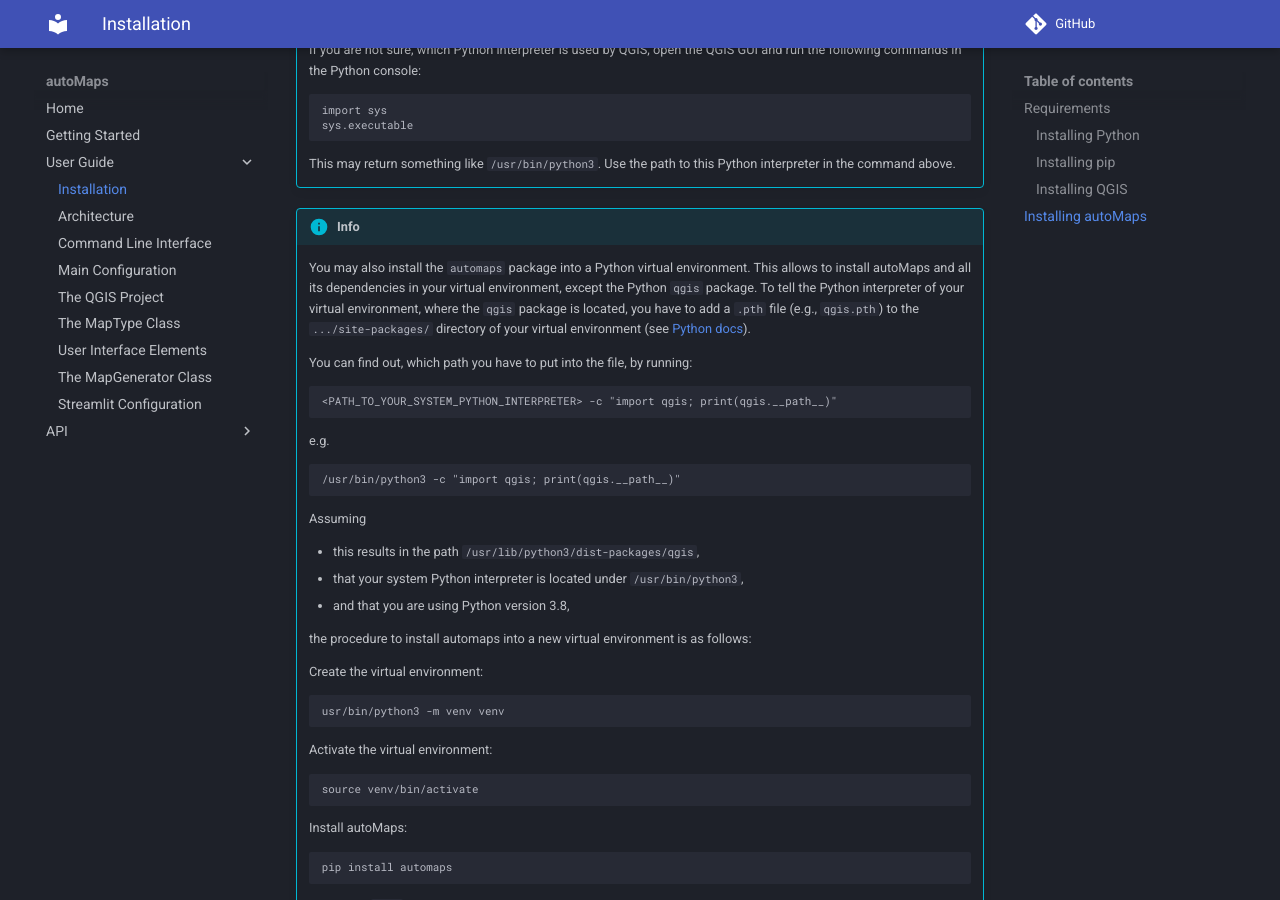
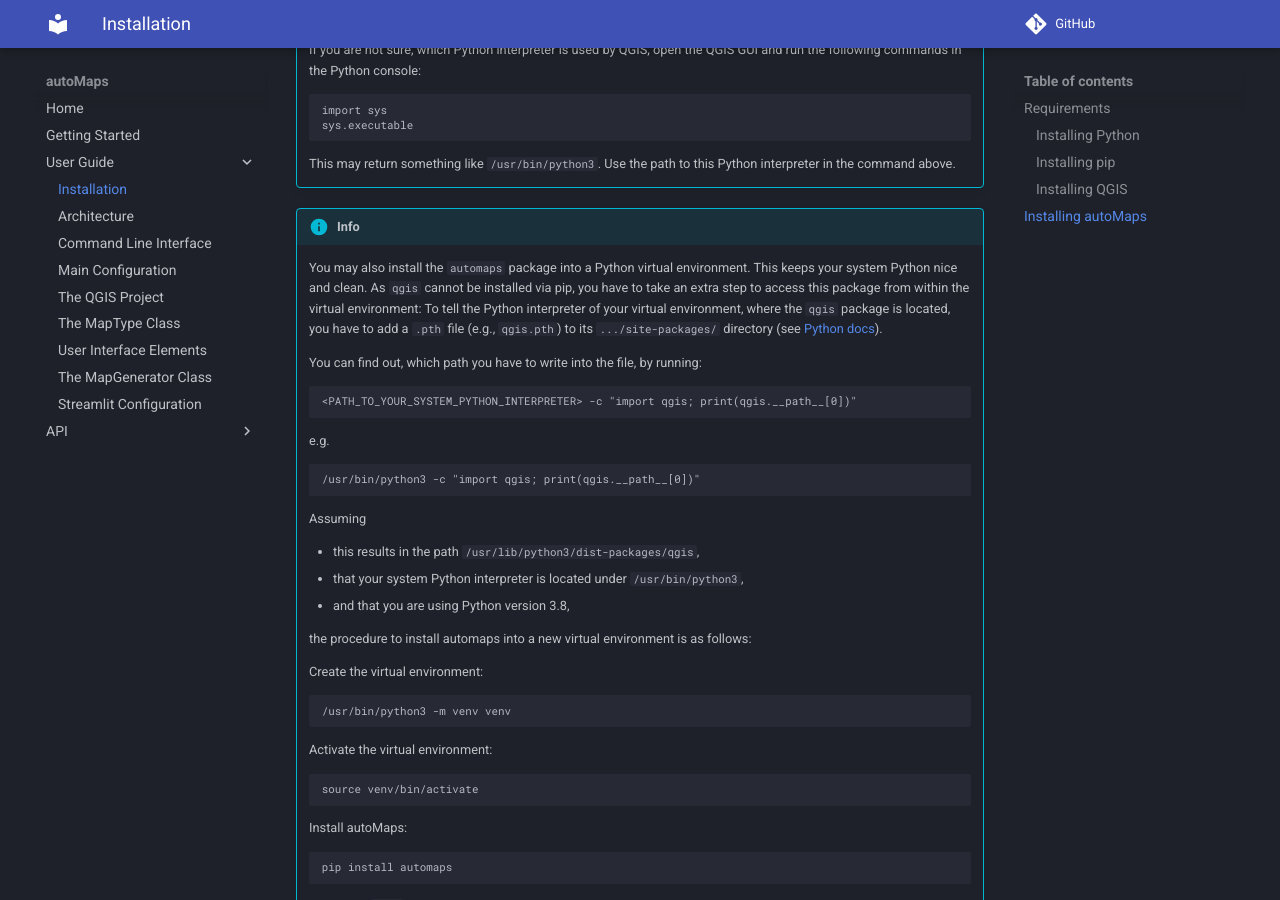
Before and after one commit to itsviennaregion/automaps, an MkDocs documentation site: the page built from docs/user_guide/installation.md, in a window 1280 px wide and 900 px high, scrolled down 1486 px. Built offline with MkDocs 1.6.1 and Material for MkDocs 9.7.7, drawn with Linux system fonts in a browser that asks for light colours; comment, search, counter and statistics services are not loaded.

Commit message:
Update docs

```diff
--- a/docs/user_guide/installation.md
+++ b/docs/user_guide/installation.md
@@ -71,19 +71,20 @@
 !!! info
 
     You may also install the `automaps` package into a Python virtual environment. This
-    allows to install autoMaps and all its dependencies in your virtual environment,
-    except the Python `qgis` package. To tell the Python interpreter of your virtual
-    environment, where the `qgis` package is located, you have to add a `.pth` file
-    (e.g., `qgis.pth`) to the `.../site-packages/` directory of your virtual environment
-    (see [Python docs](https://docs.python.org/3/install/index.html#modifying-python-s-search-path)).
+    keeps your system Python nice and clean. As `qgis` cannot be installed via pip,
+    you have to take an extra step to access this package from within the virtual
+    environment: To tell the Python interpreter of your virtual environment, where the
+    `qgis` package is located, you have to add a `.pth` file (e.g., `qgis.pth`) to its
+    `.../site-packages/` directory (see
+    [Python docs](https://docs.python.org/3/install/index.html#modifying-python-s-search-path)).
 
-    You can find out, which path you have to put into the file, by running:
+    You can find out, which path you have to write into the file, by running:
 
-        <PATH_TO_YOUR_SYSTEM_PYTHON_INTERPRETER> -c "import qgis; print(qgis.__path__)"
+        <PATH_TO_YOUR_SYSTEM_PYTHON_INTERPRETER> -c "import qgis; print(qgis.__path__[0])"
 
     e.g.
 
-        /usr/bin/python3 -c "import qgis; print(qgis.__path__)"
+        /usr/bin/python3 -c "import qgis; print(qgis.__path__[0])"
 
     Assuming
 
@@ -95,7 +96,7 @@
 
     Create the virtual environment:
 
-        usr/bin/python3 -m venv venv
+        /usr/bin/python3 -m venv venv
 
     Activate the virtual environment:
 
```
